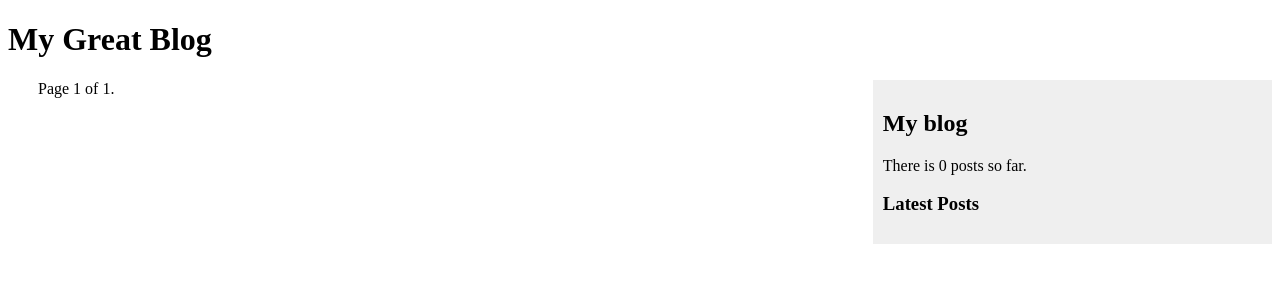
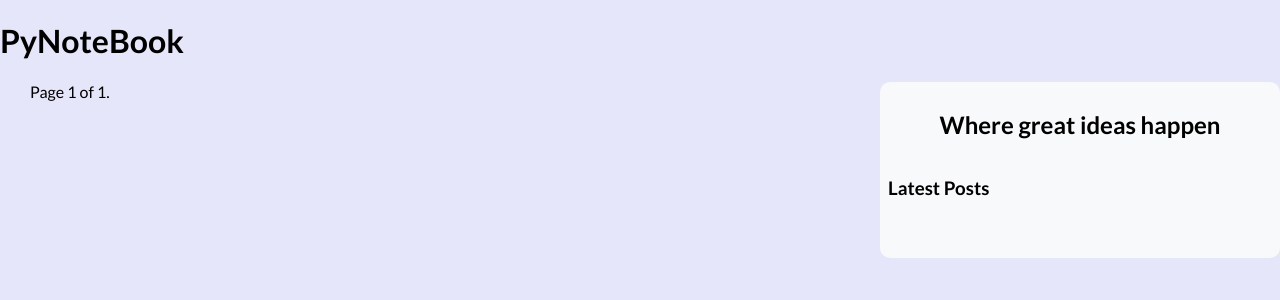
Before and after one commit to westoleaboat/SimpleDjangoBlogTemplate, a Django app: page /blog/ in a window 1280 px wide. Shown: the top 300 px of the page. Run offline with Django 4.2, Linux system fonts and the light colour scheme; data that the repository does not hold is empty.

Commit message:
style changes; removed sidebar post count

```diff
--- a/pynotebook/blog/static/css/blog.css
+++ b/pynotebook/blog/static/css/blog.css
@@ -1,9 +1,51 @@
+* {
+    font-family: 'Lato', sans-serif;
+    /* margin: 0; */
+}
+
+:root {
+    --primary-color: #790d79;
+    --accent-color: #6C757D;
+    --neutral-light: #F8F9FA;
+    --neutral-dark: #343A40;
+    --error-color: #FF0000;
+    --success-color: #28A745;
+}
+
+body {
+    background-color: lavender;
+    max-width: 1400px;
+    margin: 0 auto;
+
+}
+
 #sidebar {
+    display: flex;
+    flex-direction: column;
     float:right;
     width:30%;
-    padding:10px;
-    background:#efefef;
+    padding:0.5rem;
+    background: var(--neutral-light);
     height:100%;
+    border-radius: 10px;
+    /* color: var(--primary-color); */
+
+}
+
+
+#sidebar > h2 {
+    /* align-items: center; */
+    justify-content: center;
+    display: flex;
+}
+
+#sidebar > p {
+    color: var(--primary-color);
+}
+
+#sidebar > ul > li > a {
+    text-decoration: none;
+    color: var(--primary-color);
 }
 
 #content {
@@ -18,7 +60,37 @@
 
 #single-post {
     gap: 2rem;
+    padding: 1rem;
+    border-radius: 10px;
     /* background-color: royalblue; */
+}
+
+#single-post:nth-child(even) {
+    background-color: var(--neutral-light); /* Background color for even rows */
+}
+
+#single-post > h2 > a {
+    text-decoration: none;
+    color: var(--primary-color);
+}
+
+#single-post > p {
+    font-size: 18px;
+}
+
+#single-post > p.date {
+    font-style: italic;
+    font-size: 14px;
+}
+
+#single-post > p.tags {
+    font-size: 20px;
+}
+
+#single-post > p.tags > a {
+    text-decoration: none;
+    color: var(--primary-color);
+
 }
 
 pre {
--- a/pynotebook/blog/templates/blog/base.html
+++ b/pynotebook/blog/templates/blog/base.html
@@ -3,12 +3,15 @@
 
 <!DOCTYPE html>
 <html>
-<head>
- <title>{% block title %}{% endblock %}</title>
- <link href="{% static "css/blog.css" %}" rel="stylesheet">
+    <head>
+    <title>{% block title %}{% endblock %}</title>
+    <link href="{% static "css/blog.css" %}" rel="stylesheet">
+    <link rel="preconnect" href="https://fonts.googleapis.com">
+    <link rel="preconnect" href="https://fonts.gstatic.com" crossorigin>
+    <link href="https://fonts.googleapis.com/css2?family=Lato:ital,wght@0,400;0,700;1,400&display=swap" rel="stylesheet">
 </head>
 <body>
-    <h1>My Great Blog</h1>
+    <h1>PyNoteBook</h1>
 
     <div id="content">
         {% block content %}
@@ -16,8 +19,8 @@
     </div>
 
     <div id="sidebar">
-        <h2>My blog</h2>
-        <p>There is {% total_posts %} posts so far.</p>
+        <h2>Where great ideas happen</h2>
+        <!--p>There is {% total_posts %} posts so far.</p-->
         <h3>Latest Posts</h3>
         {% show_latest_posts 3 %}
     </div>
```
